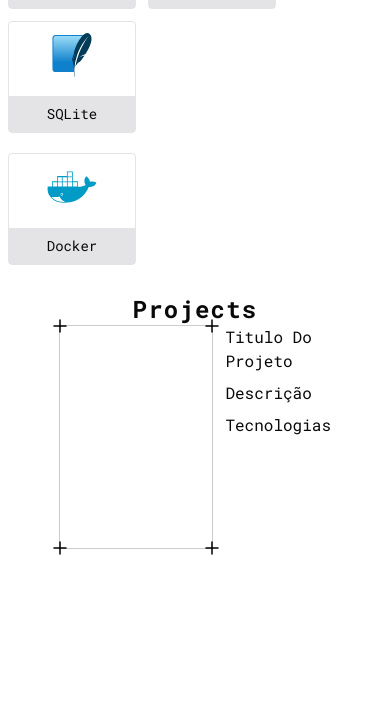
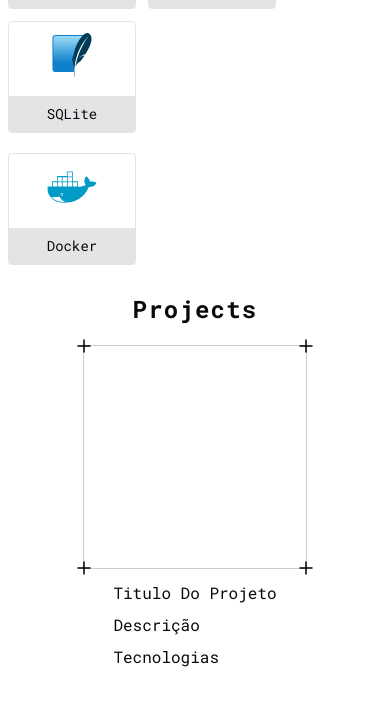
Before and after one commit to kleuberA/portifolio, a Next.js app: page / in a window 390 px wide. Shown: the part 2592-3297 px from the top of the page. Built offline with nearby package versions, Linux system fonts and the light colour scheme.

Commit message:
Add responsive in section project

```diff
--- a/src/components/projects/Projects.tsx
+++ b/src/components/projects/Projects.tsx
@@ -5,8 +5,8 @@ export default function Projects() {
     return (
         <section className="w-full min-h-screen">
             <div className="flex flex-col h-full w-[80dvw] p-5 mx-auto">
-                <h1 className="text-center text-2xl tracking-wider font-bold">Projects</h1>
-                <div className="flex flex-row gap-3">
+                <h1 className="text-center text-2xl tracking-wider font-bold pb-5 lg:pb-0">Projects</h1>
+                <div className="flex flex-col items-center lg:items-start lg:flex-row gap-3">
                     <div className="border border-black/[0.2] dark:border-white/[0.2] flex flex-col items-start max-w-sm p-4 relative h-56 w-56">
                         <Icon className="absolute h-6 w-6 -top-3 -left-3 dark:text-white text-black" />
                         <Icon className="absolute h-6 w-6 -bottom-3 -left-3 dark:text-white text-black" />
```
